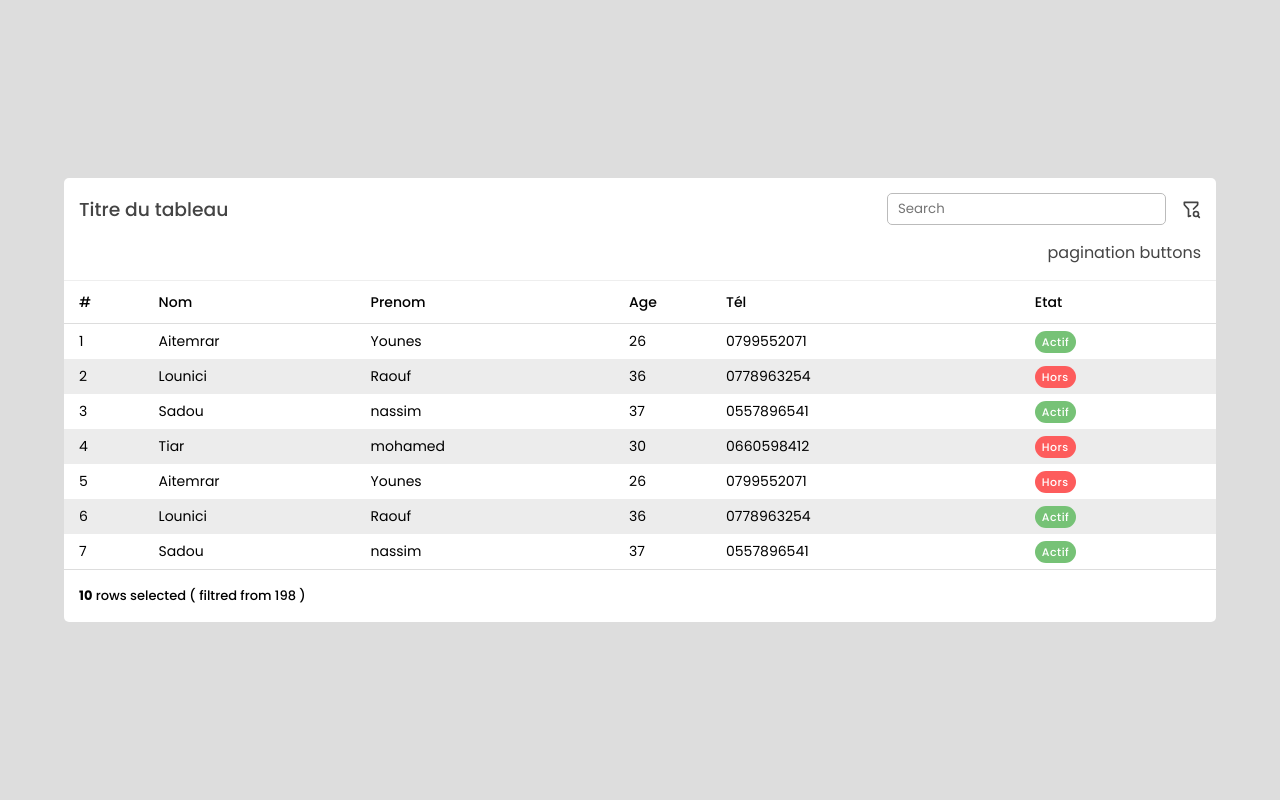
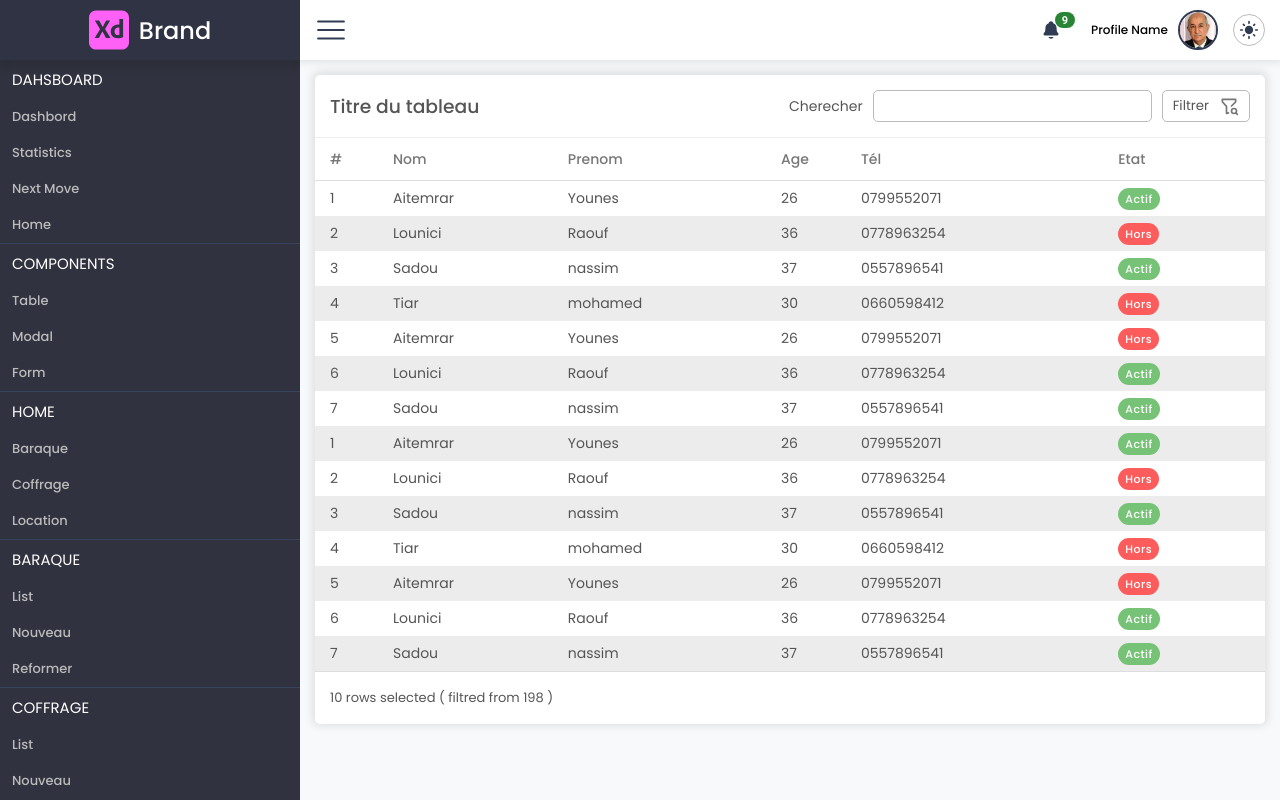
Before and after one commit to aitemrar-younes/frontend, a React (Vite) app: page /components/table in a window 1280 px wide. Built offline with nearby package versions, Linux system fonts and the light colour scheme.

Commit message:
implemeting modal

```diff
--- a/src/App.jsx
+++ b/src/App.jsx
@@ -1,4 +1,5 @@
 import Home from "./pages/Home/Home"
+import Modal from "./pages/Modal/Modal";
 import Table from "./pages/Table/Table";
 import Login from "./pages/login/Login"
 import { Route, Routes } from "react-router-dom"
@@ -10,6 +11,7 @@ function App() {
         <Route path="/" element={<Home/>}  />
         <Route path="/login" element={<Login/>}  />
         <Route path="/components/table" element={<Table/>}  />
+        <Route path="/components/modal" element={<Modal/>}  />
     </Routes>
   )
 }
--- /dev/null
+++ b/src/assets/Styles/Modal.scss
@@ -0,0 +1,36 @@
+.__Modal__{
+    .modal_open_button{
+        padding: 5px 10px;
+        border-radius: 5px;
+        border: 1px solid #bbb;
+        background-color: #fff;
+        color: #444;
+        cursor: pointer;
+    }
+    .modal_overlay{
+        visibility: hidden;
+        position: absolute;
+        top: 0;
+        bottom: 0;
+        left: 0;
+        right: 0;
+        background-color: rgba(68, 68, 68, 0.158);
+        z-index: 3;
+        overflow: hidden;
+        .modal{
+            background-color: #fff;
+            position: absolute;
+            width: 450px;
+            right: -450px;
+            height: 100vh;
+            transition: all 0.2s ease-in-out;
+            box-shadow: -5px 0px 8px 3px rgba(0,0,0,0.1);
+        }
+        &.open{
+            visibility: visible;
+            .modal{
+                transform: translateX(-100%);
+            }
+        }
+    }
+}
--- a/src/assets/Styles/Table.scss
+++ b/src/assets/Styles/Table.scss
@@ -1,15 +1,10 @@
 .__Table__{
-    display: flex;
-    flex-direction: column;
-    background-color: #ddd;
-    height: 100vh;
     .table_wrapper{
-        width: 90%;
+        width: 100%;
+        overflow-x: auto;
         background-color: #fff;
-        margin: auto;
         border-radius: 5px;
-        overflow: hidden;
-        /* padding: 0 15px; */
+        box-shadow: 0 -1px 8px 3px rgba(0,0,0,0.1);
         .controller{
             padding: 15px;
             border-bottom: 1px solid #eee;
@@ -19,36 +14,53 @@
                 justify-content: space-between;
                 align-items: center;
                 &:first-child{
-                    margin-bottom: 15px;
+                    /* margin-bottom: 15px; */
                 }
                 .col{
                     display: flex;
                     flex-direction: row;
+                    column-gap: 10px;
                     color: #444;
+                    .input-group{
+                        display: flex;
+                        flex-direction: row;
+                        align-items: center;
+                        label{
+                            font-size: 14px;
+                            margin-right: 10px;
+                            color: #555;
+                        }
+                        .search{
+                            padding: 5px 10px;
+                        }
+                    }
+
+                    .filter_button{
+                        display: flex;
+                        justify-content: center;
+                        align-items: center;
+                        column-gap: 10px;
+                        background-color: transparent;
+                        border: 1px solid #bbb;
+                        border-radius: 5px;
+                        padding: 0 10px;
+                        cursor: pointer;
+                        color: #555;
+                    }
                 }
                 .titre{
                     //line-height: 3;
                     font-weight: 500;
-                }
-                .search{
-                    padding: 5px 10px;
-                }
-                .filter_button{
-                    margin-left: 15px;
-                    display: flex;
-                    justify-content: center;
-                    align-items: center;
-                    background-color: transparent;
-                    border: none;
-                    cursor: pointer;
-                    padding: 0;
+                    color: #555;
                 }
             }
         }
         table{
             width: 100%;
+            min-width: 760px;
             font-size: 14px;
             font-weight: 400;
+            color: #555;
             text-align: left;
             border-spacing: 0;
             border-collapse: collapse;
@@ -57,6 +69,7 @@
                     line-height: 3;
                     border-bottom: 1px solid #ddd;
                     th{
+                        color: #777;
                         font-weight: 500;
                         &:first-child{
                             padding-left: 15px;
@@ -96,6 +109,8 @@
                 font-size: 13px;
                 font-weight: 500;
                 line-height: 4;
+                color: #555;
+                font-weight: 400;
             }
         }
     }
--- a/src/assets/Styles/globalStyle.scss
+++ b/src/assets/Styles/globalStyle.scss
@@ -89,6 +89,7 @@ span.chip{
 /* For WebKit browsers (Chrome, Safari) */
 ::-webkit-scrollbar {
     width: 4px;
+    height: 3px;
 }
 
 ::-webkit-scrollbar-track {
--- a/src/components/layout/RootFrame.jsx
+++ b/src/components/layout/RootFrame.jsx
@@ -52,9 +52,10 @@ const RootFrame = ({children}) => {
                     <li className="link-item link">dashbord</li>
                     <li className="link-item link">statistics</li>
                     <li className="link-item link">next move</li>
+                    <Link to='/' className="link-item link">Home</Link>
                     <li className="link-item caption">Components</li>
                     <Link to='/components/table' className="link-item link">Table</Link>
-                    <li className="link-item link">modal</li>
+                    <Link to='/components/modal' className="link-item link">modal</Link>
                     <li className="link-item link">form</li>
                     <li className="link-item caption">home</li>
                     <li className="link-item link">baraque</li>
--- /dev/null
+++ b/src/pages/Modal/Modal.jsx
@@ -0,0 +1,20 @@
+import React, { useState } from 'react'
+import '/src/assets/Styles/Modal.scss'
+import RootFrame from '../../components/layout/RootFrame'
+const Modal = () => {
+    const [open, setOpen] = useState(false)
+  return (
+    <RootFrame>
+        <div className='__Modal__'>
+            <button className='modal_open_button' onClick={()=>setOpen(true)}>Open modal</button>
+            <div className={`modal_overlay ${open ? "open" : ""}`}>
+                <div className="modal">
+            <button className='modal_open_button' onClick={()=>setOpen(false)}>Open modal</button>
+                </div>
+            </div>
+        </div>
+    </RootFrame>
+  )
+}
+
+export default Modal
--- a/src/pages/Table/Table.jsx
+++ b/src/pages/Table/Table.jsx
@@ -1,20 +1,40 @@
 import React from 'react'
 import { TbFilterSearch  } from "react-icons/tb";
 import '/src/assets/Styles/Table.scss'
+import RootFrame from '../../components/layout/RootFrame';
 
 const Table = () => {
+     const data = [
+        { id: 1, Nom: 'Smith', Prenom: 'John', Age: 30, Tel: '123-456-7890', state:"actif" },
+        { id: 2, Nom: 'Johnson', Prenom: 'Anna', Age: 25, Tel: '987-654-3210', state:"actif" },
+        { id: 3, Nom: 'Doe', Prenom: 'Alice', Age: 28, Tel: '555-123-4567', state:"actif" },
+        { id: 4, Nom: 'Williams', Prenom: 'David', Age: 35, Tel: '456-789-0123', state:"actif" },
+        { id: 5, Nom: 'Brown', Prenom: 'Emily', Age: 22, Tel: '789-012-3456', state:"actif" },
+        { id: 6, Nom: 'Jones', Prenom: 'Michael', Age: 32, Tel: '321-654-0987', state:"actif" },
+        { id: 7, Nom: 'Garcia', Prenom: 'Sophia', Age: 27, Tel: '012-345-6789', state:"actif" },
+        { id: 8, Nom: 'Martinez', Prenom: 'Daniel', Age: 40, Tel: '654-321-9870', state:"actif" },
+        { id: 9, Nom: 'Anderson', Prenom: 'Olivia', Age: 29, Tel: '789-456-1230', state:"actif" },
+        { id: 10, Nom: 'Taylor', Prenom: 'Ethan', Age: 26, Tel: '234-567-8901', state:"actif" },
+     ]
   return (
+    <RootFrame>
     <div className='__Table__'>
         <div className="table_wrapper">
             <div className="controller">
                 <div className="row">
+
                     <div className="col">
                         <h3 className='titre'>Titre du tableau</h3>
                     </div>
+
                     <div className="col">
-                        <input type="text" className="search" placeholder='Search' />
-                        <button className="filter_button"><TbFilterSearch  size={20} color='#444' /></button>
+                        <div className="input-group">
+                            <label htmlFor="input_search">Cherecher</label>
+                            <input id='input_search' type="text" className="search" />
+                        </div>
+                        <button className="filter_button">Filtrer<TbFilterSearch  size={20} color='#777' /></button>
                     </div>
+
                 </div>
 
                 <div className="row">
@@ -22,7 +42,7 @@ const Table = () => {
 
                     </div>
                     <div className="col">
-                        pagination buttons
+                        {/* pagination buttons */}
                     </div>
                 </div>
             </div>
@@ -94,13 +114,70 @@ const Table = () => {
                         <td>0557896541</td>
                         <td><span className="chip chip_valide">Actif</span></td>
                     </tr>
+                    <tr>
+                        <td>1</td>
+                        <td>Aitemrar</td>
+                        <td>Younes</td>
+                        <td>26</td>
+                        <td>0799552071</td>
+                        <td><span className="chip chip_valide">Actif</span></td>
+                    </tr>
+                    <tr>
+                        <td>2</td>
+                        <td>Lounici</td>
+                        <td>Raouf</td>
+                        <td>36</td>
+                        <td>0778963254</td>
+                        <td><span className="chip chip_invalide">Hors</span></td>
+                    </tr>
+                    <tr>
+                        <td>3</td>
+                        <td>Sadou</td>
+                        <td>nassim</td>
+                        <td>37</td>
+                        <td>0557896541</td>
+                        <td><span className="chip chip_valide">Actif</span></td>
+                    </tr>
+                    <tr>
+                        <td>4</td>
+                        <td>Tiar</td>
+                        <td>mohamed</td>
+                        <td>30</td>
+                        <td>0660598412</td>
+                        <td><span className="chip chip_invalide">Hors</span></td>
+                    </tr>
+                    <tr>
+                        <td>5</td>
+                        <td>Aitemrar</td>
+                        <td>Younes</td>
+                        <td>26</td>
+                        <td>0799552071</td>
+                        <td><span className="chip chip_invalide">Hors</span></td>
+                    </tr>
+                    <tr>
+                        <td>6</td>
+                        <td>Lounici</td>
+                        <td>Raouf</td>
+                        <td>36</td>
+                        <td>0778963254</td>
+                        <td><span className="chip chip_valide">Actif</span></td>
+                    </tr>
+                    <tr>
+                        <td>7</td>
+                        <td>Sadou</td>
+                        <td>nassim</td>
+                        <td>37</td>
+                        <td>0557896541</td>
+                        <td><span className="chip chip_valide">Actif</span></td>
+                    </tr>
                 </tbody>
             </table>
             <div className="table_related_info">
-                <span className="filtred_data"><strong>10</strong> rows selected ( filtred from 198 ) </span>
+                <span className="filtred_data">10 rows selected ( filtred from 198 ) </span>
             </div>
         </div>
     </div>
+    </RootFrame>
   )
 }
 
```
